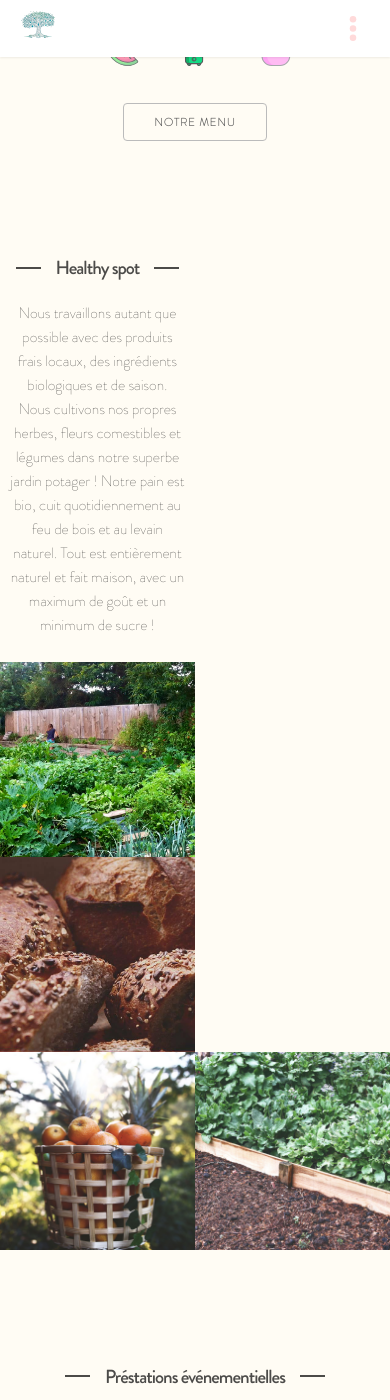
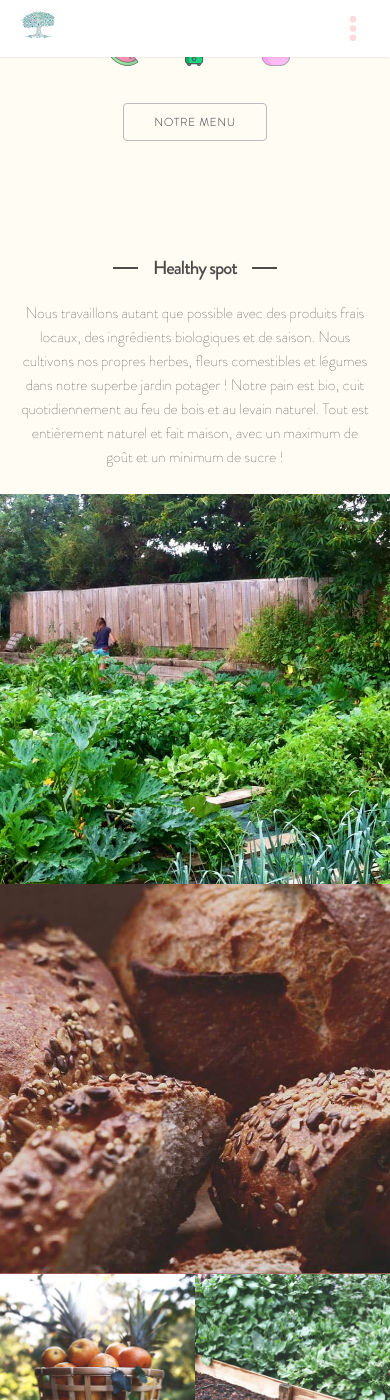
Before and after one commit to cedricmenteau/lemangotree, a Jekyll site: the page built from index.html, in a window 390 px wide and 1400 px high, scrolled down 3767 px. Built offline with Jekyll 4.4.1, drawn with Linux system fonts in a browser that asks for light colours; nearby versions of some CDN libraries.

Commit message:
Fix origin section

```diff
--- a/_sass/_layout.scss
+++ b/_sass/_layout.scss
@@ -394,9 +394,17 @@ section#origins {
     flex-direction: column;
     width: 57.5%;
 
-    @media (max-width: 1199px) {
+    @media (max-width: 550px) {
+      width: 100%;
+    }
+
+    @media (min-width: 551px) and (max-width: 1198px) {
       width: 50%;
-      order: 1;
+    }
+
+    @media (min-width: 1199px) {
+      width: 57.5%;
+      // order: 1;
     }
 
     .image-3 {
```
